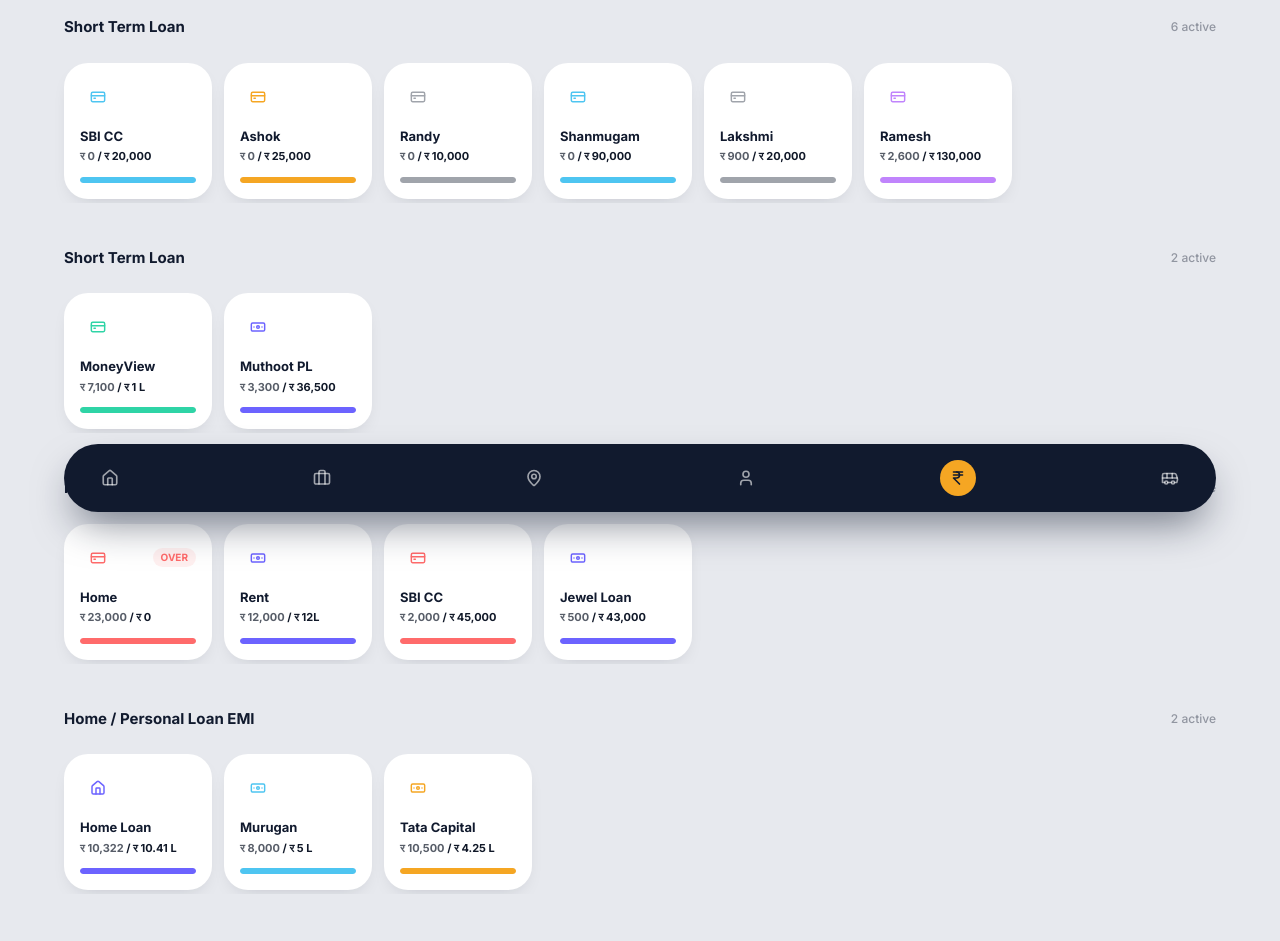
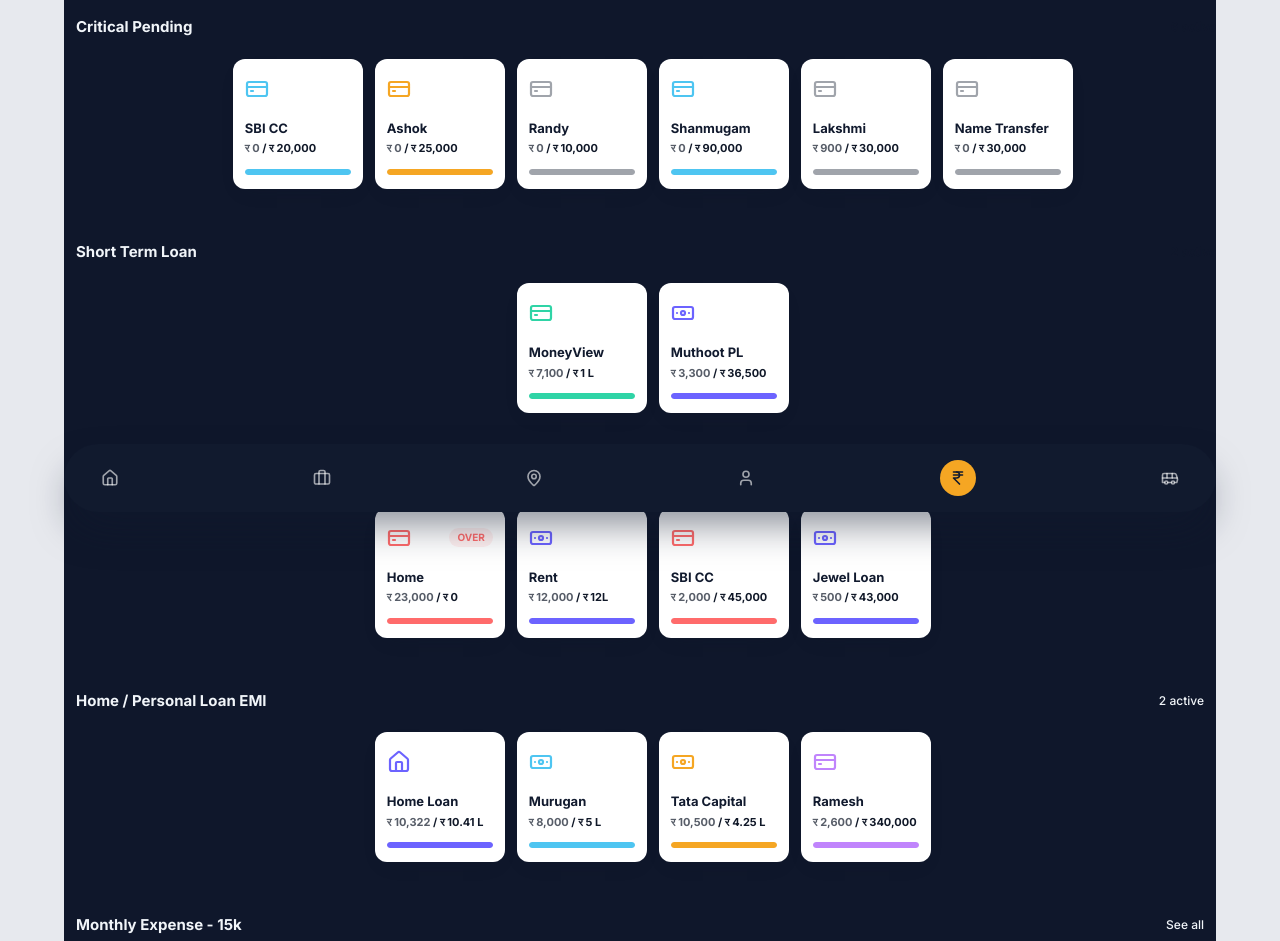
Before and after one commit to rajakuttralam/edge-on-life, a React (Vite) app: page /#/budget in a window 1280 px wide. Shown: the part 240-1181 px from the top of the page. Built offline with nearby package versions, Linux system fonts and the light colour scheme.

Commit message:
Deploy latest changes

```diff
--- a/src/budgetData.ts
+++ b/src/budgetData.ts
@@ -1,13 +1,11 @@
-// import type { BudgetCategory, Transaction } from "./types";
-
 export const monthlyIncome = 4200;
 export const HU: any[] = [
 	{ id: "shopping", name: "SBI CC", icon: "bag", color: "#4ec5f1", budget: 20000, spent: 0 },
 	{ id: "shopping", name: "Ashok", icon: "bag", color: "#f5a623", budget: 25000, spent: 0 },
 	{ id: "shopping", name: "Randy", icon: "bag", color: "#a0a4ab", budget: 10000, spent: 0 },
 	{ id: "shopping", name: "Shanmugam", icon: "bag", color: "#4ec5f1", budget: 90000, spent: 0 },
-	{ id: "shopping", name: "Lakshmi", icon: "bag", color: "#a0a4ab", budget: 20000, spent: 900 },
-	{ id: "shopping", name: "Ramesh", icon: "bag", color: "#c084fc", budget: 130000, spent: 2600 },
+	{ id: "shopping", name: "Lakshmi", icon: "bag", color: "#a0a4ab", budget: 30000, spent: 900 },
+	{ id: "shopping", name: "Name Transfer", icon: "bag", color: "#a0a4ab", budget: 30000, spent: 0 },
 ];
 
 export const HU1: any[] = [
@@ -19,6 +17,7 @@
 	{ id: "housing", name: "Home Loan", icon: "home", color: "#6c63ff", budget: "10.41 L", spent: 10322 },
 	{ id: "entertainment", name: "Murugan", icon: "utensils", color: "#4ec5f1", budget: "5 L", spent: 8000 },
 	{ id: "food", name: "Tata Capital", icon: "utensils", color: "#f5a623", budget: "4.25 L", spent: 10500 },
+	{ id: "shopping", name: "Ramesh", icon: "bag", color: "#c084fc", budget: 340000, spent: 2600 },
 ];
 
 export const HU3: any[] = [
--- a/src/components/CategoryCard.tsx
+++ b/src/components/CategoryCard.tsx
@@ -18,13 +18,13 @@
 	const over = category.spent > category.budget;
 
 	return (
-		<div className="flex w-[148px] shrink-0 flex-col gap-3 rounded-3xl bg-white p-4 shadow-[0_8px_20px_-12px_rgba(15,23,41,0.25)]">
+		<div className="flex  flex-col gap-3  w-[130px] h-[130px] rounded-xl bg-white p-3 shadow-[0_8px_20px_-12px_rgba(15,23,41,0.25)]">
 			<div className="flex items-center justify-between">
 				<span
-					className="flex h-9 w-9 items-center justify-center rounded-full"
+					className="flex h-9 w-9 items-center justify-start rounded-full"
 					style={{ backgroundColor: `र {category.color}1a` }}
 				>
-					<Icon size={16} style={{ color: category.color }} strokeWidth={2.2} />
+					<Icon size={24} style={{ color: category.color }} strokeWidth={2.2} />
 				</span>
 				{over && (<span className="rounded-full bg-[#ff6b6b]/10 px-2 py-0.5 text-[10px] font-bold text-[#ff6b6b]">
 					OVER
--- a/src/screens/Budget.tsx
+++ b/src/screens/Budget.tsx
@@ -7,57 +7,56 @@
 export default function Budget() {
 
 	return (
-		<div className="mt-3 grid grid-cols-1 gap-3 w-[90%]">
+		<div className="mt-3 grid grid-cols-1 gap-3 bg-slate-900 w-[90%]">
 			<div className="mt-8 flex flex-wrap items-center justify-between">
-				<h2 className="text-[15px] font-bold text-[#111a2e]">Short Term Loan</h2>
+				<h2 className="text-[15px] font-bold text-slate-100 px-3">Critical Pending</h2>
 				<p className="text-xs font-medium text-[#111a2e]/40">
 					{HU.length} active
 				</p>
 			</div>
-			<div className="mt-3 -mx-6 flex gap-3 overflow-x-auto px-6 pb-1">
+			<div className="flex flex-wrap gap-3  justify-center w-[92vw] py-2 ">
 				{HU.map((c, idx) => (
 					<CategoryCard key={idx} category={c} />
 				))}
 			</div>
 			<div className="mt-8 flex items-center justify-between">
-				<h2 className="text-[15px] font-bold text-[#111a2e]">Short Term Loan</h2>
+				<h2 className="text-[15px] font-bold text-slate-100 px-3">Short Term Loan</h2>
 				<p className="text-xs font-medium text-[#111a2e]/40">
 					{HU1.length} active
 				</p>
 			</div>
-			<div className="mt-3 -mx-6 flex gap-3 overflow-x-auto px-6 pb-1">
+			<div className="flex flex-wrap gap-3  justify-center w-[92vw] py-2 ">
 				{HU1.map((c, idx) => (
 					<CategoryCard key={idx} category={c} />
 				))}
 			</div>
 			<div className="mt-8 flex items-center justify-between">
-				<h2 className="text-[15px] font-bold text-[#111a2e]">Monthly Home Expense</h2>
-				<p className="text-xs font-medium text-[#111a2e]/40">
+				<h2 className="text-[15px] font-bold text-slate-100 px-3">Monthly Home Expense</h2>
+				<p className="text-xs font-medium px-3">
 					{HU3.length} active
 				</p>
 			</div>
-			<div className="mt-3 -mx-6 flex gap-3 overflow-x-auto px-6 pb-1">
+			<div className="flex flex-wrap gap-3 justify-center w-[92vw] py-2 ">
 				{HU3.map((c, idx) => (
 					<CategoryCard key={idx} category={c} />
 				))}
 			</div>
 
 			<div className="mt-8 flex items-center justify-between">
-				<h2 className="text-[15px] font-bold text-[#111a2e]">Home / Personal Loan EMI</h2>
-				<p className="text-xs font-medium text-[#111a2e]/40">
+				<h2 className="text-[15px] font-bold text-slate-100 px-3">Home / Personal Loan EMI</h2>
+				<p className="text-xs font-medium text-slate-100 px-3 ">
 					{HU1.length} active
 				</p>
 			</div>
 
-
-			<div className="mt-3 -mx-6 flex gap-3 overflow-x-auto px-6 pb-1">
+			<div className="flex flex-wrap gap-3 justify-center w-[92vw] py-2 ">
 				{HU2.map((c, idx) => (
 					<CategoryCard key={idx} category={c} />
 				))}
 			</div>
 			<div className="mt-8 flex items-center justify-between">
-				<h2 className="text-[15px] font-bold text-[#111a2e]">Monthly Expense - 15k</h2>
-				<p className="text-xs font-medium text-[#111a2e]/40">See all</p>
+				<h2 className="text-[15px] font-bold text-slate-100 px-3">Monthly Expense - 15k</h2>
+				<p className="text-xs font-medium text-slate-100 px-3 ">See all</p>
 			</div>
 			<div className="mt-1 divide-y divide-[#111a2e]/[0.06] rounded-3xl bg-white px-4 shadow-[0_10px_24px_-14px_rgba(15,23,41,0.2)]">
 				{HU4.map((t, idx) => {
```
